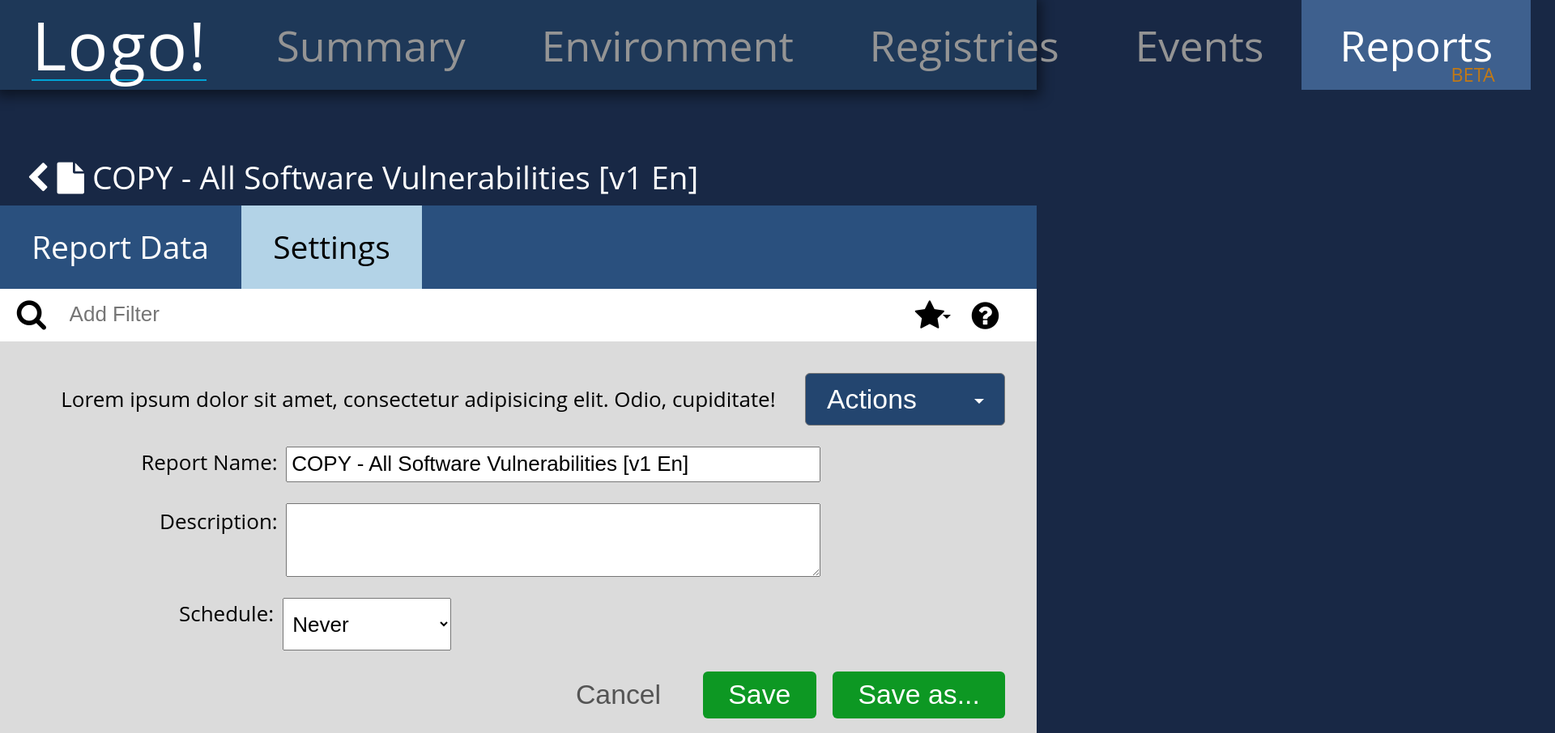
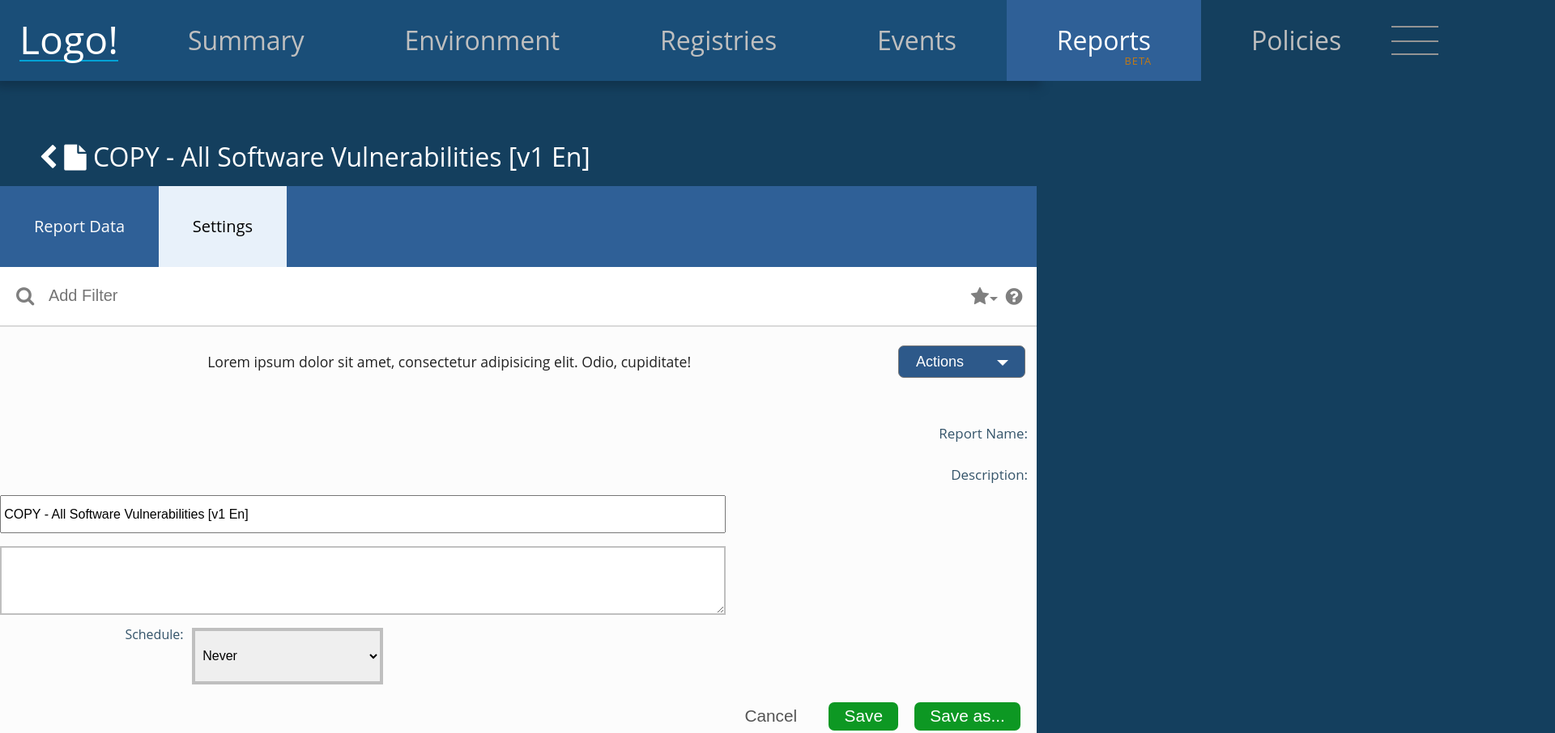
Before and after one commit to Arkad-Man/FirstProject, a plain HTML site: page For_Ronn/index.html in a window 1280 px wide. Shown: the top 906 px of the page at 81% size, 1920 px wide, since content can reach past the window. Drawn offline with Linux system fonts and the light colour scheme.

Commit message:
Изменены размеры
Установил размеры как в шаблоне.
! В (em) указаны только font-size и line-height !

```diff
--- a/For_Ronn/css/main.css
+++ b/For_Ronn/css/main.css
@@ -6,7 +6,7 @@
 }
 
 html{
-	font-size: 26px;
+	font-size: 16px;
 }
 
 body{
@@ -14,20 +14,20 @@ body{
 	font-size: 1em;
 	line-height: 1.1rem;
 	font-family: "Open Sans", sans-serif;
-	background-color: rgb(24, 40, 69);
+	background-color: rgb(20, 63, 94);
 }
 
 header{
-	background-color: rgba(30, 56, 88, 1);
-	-webkit-box-shadow: 0 3px 15px 5px rgba(0, 0, 0, 0.49);
-	        box-shadow: 0 3px 15px 5px rgba(0, 0, 0, 0.49);
+	background-color: rgb(26, 78, 120);
+	-webkit-box-shadow: 0 3px 10px 5px rgba(13, 40, 61, .5);
+	        box-shadow: 0 3px 10px 5px rgba(13, 40, 61, .5);
 }
 
 header,
 .container,
 .header-wrap,
 .content{
-	width: 100vw;
+	width: 100%;
 	margin: 0 auto;
 }
 
@@ -42,7 +42,7 @@ header,
 	-webkit-box-align: center;
 	    -ms-flex-align: center;
 	        align-items: center;
-					height: 4.25rem;
+					height: 6.25rem;
 }
 
 .logo{
@@ -57,11 +57,10 @@ header,
 }
 
 .logo a{
-	font-size: 3.2em;
+	font-size: 3em;
 	line-height: 1.05em;
 	text-decoration: none;
 	color: #fff;
-	letter-spacing: 1px;
 	border-bottom: solid 2px rgb(0, 163, 214);
 }
 
@@ -101,18 +100,13 @@ header,
 	        align-items: center;
 	height: 100%;
 	text-decoration: none;
-	color: rgb(148, 148, 148);
-	padding: 0 1.8rem;
+	color: rgb(191, 191, 191);
+	padding: 0 3.87rem;
 }
 
-.nav-menu a:hover{
+.nav-menu a:hover, .nav-menu .active{
 	color: #fff;
-	background-color: rgb(62, 96, 142);
-}
-
-.nav-menu .active{
-	background-color: rgb(62, 96, 142);
-	color: #fff;
+	background-color: rgb(47, 96, 151);
 }
 
 .beta{
@@ -121,18 +115,19 @@ header,
 
 .beta span{
 	position: absolute;
-	bottom: -0.4rem;
-	right: 1.7rem;
-	font-size: 0.45em;
+	bottom: 0.4rem;
+	right: 3.8rem;
+	font-size: 0.4em;
+	letter-spacing: 1px;
 	color: rgb(193, 121, 22);
 	text-transform: uppercase;
 }
 
 .hamburger{
-	width: 3.5rem;
-	height: 2.1rem;
+	width: 3.62rem;
+	height: 2.25rem;
 	position: relative;
-	margin-right: 1.3rem;
+	margin-right: 3rem;
 	border-top: 2px solid rgb(148, 148, 148);
 	border-bottom: 2px solid rgb(148, 148, 148);
 }
@@ -140,7 +135,7 @@ header,
 .hamburger::after{
 	content: '';
 	position: absolute;
-	top: 48.5%;
+	top: 50%;
 	left: 0;
 	right: 0;
 	display: block;
@@ -159,15 +154,15 @@ header,
 	    -ms-flex-align: end;
 	        align-items: flex-end;
 	width: 100%;
-	min-height: 5.5rem;
+	height: 8.12rem;
 	color: #fff;
 }
 
 .copy-section a {
 	color: #fff;
 	text-decoration: none;
-	margin: 0 0 0.5rem 1.25rem;
-	font-size: 1.5em;
+	margin: 0 0 1.2rem 3rem;
+	font-size: 2em;
 	line-height: 1.1em;
 }
 
@@ -178,8 +173,9 @@ header,
 /*  TABS  */
 
 .tab-wrap{
+	height: 6.25rem;
 	width: 100%;
-	background-color: rgba(42, 80, 126, 1);
+	background-color: rgb(47, 96, 151);
 }
 
 .tab-wrap > input,
@@ -189,13 +185,25 @@ header,
 }
 
 .tab-wrap > input:checked + label{
-	background-color: rgb(179, 211, 231);
+	background-color: rgb(232, 241, 250);
 	color: #000;
 }
 
 .tab-wrap > input[id="tab-1"]:checked ~ .content .tab-1,
 .tab-wrap > input[id="tab-2"]:checked ~ .content .tab-2{
 	display: block;
+}
+
+.tab-label{
+	height: 100%;
+	cursor: pointer;
+	display: inline-block;
+	padding: 0 2.62rem;
+	background-color: rgb(47, 96, 151);
+	font-size: 1.25em;
+	line-height: 5em;
+	margin: 0 -0.27rem 0 0;
+	color: rgb(252, 252, 252);
 }
 
 .drop-favorite label{
@@ -206,22 +214,12 @@ header,
 .drop-favorite > input[id="tab-favorite"]:checked ~ .content-favorite{
 	background-color: green;
 	position: absolute;
-	right: 4rem;
-	top: 2.1rem;
+	right: 3.5rem;
+	top: 2.9rem;
 	display: block;
 	height: auto;
 	width: auto;
 	z-index: 5;
-}
-
-.tab-label{
-	cursor: pointer;
-	display: inline-block;
-	padding: 1.2rem 1.5rem;
-	background-color: rgba(42, 80, 126, 1);
-	font-size: 1.5em;
-	line-height: 1.05em;
-	margin: 0 -0.21rem 0 0;
 }
 
 .content{
@@ -243,6 +241,12 @@ header,
 /*  TAB-2 CONTENT inside  */
 /* FIRST FORM  -- search-area-field-wrap -- */
 
+.tab-2 .list-wrap{
+	width: 100%;
+	height: 75vh;
+	background-color: rgb(252, 252, 252);
+}
+
 .tab-2 .list-wrap .search-area-field-wrap{
 	display: -webkit-box;
 	display: -ms-flexbox;
@@ -253,26 +257,27 @@ header,
 	-webkit-box-align: center;
 	    -ms-flex-align: center;
 	        align-items: center;
-	height: 2.5rem;
-	padding: 0 0.8rem;
+	height: 4.62rem;
+	background-color: #fff;
+	border-bottom: 2px solid rgb(217, 217, 217);
 }
 
 .btn-search{
 	display: inline-block;
-	margin: 0;
+	margin: 0 0 0 1.25rem;
 	cursor: pointer;
 	border: none;
 	outline: none;
-	background-color: #fff;
+	background-color: inherit;
 }
 
 .form-search span,
 .drop-favorite span,
-.list-wrap .question{
+.search-area-field-wrap .question{
 	font-size: 1.5em;
 	line-height: 1.1em;
 	vertical-align: middle;
-	color: #000;
+	color: rgb(127, 127, 127);
 }
 
 .form-search{
@@ -284,12 +289,13 @@ header,
 	        flex: 2;
 }
 
-.search{
+.form-search .search{
 	width: 100%;
 	padding: 0 0.5rem;
 	margin: 0 0.6rem;
 	border: none;
 	outline: none;
+	font-size: 1.25em;
 }
 
 .drop-favorite label{
@@ -300,27 +306,24 @@ header,
 	content: '';
 	border-style: solid;
 	border-width: 5.5px 5.5px 0 5.5px;
-	border-color: #000 transparent transparent transparent;
+	border-color: rgb(127, 127, 127) transparent transparent transparent;
 	position: absolute;
-	top: 50%;
-	left: 1.3rem;
+	top: 55%;
+	left: 1.45rem;
 }
 
 .question{
-	margin: 0 1rem 0 1.3rem;
+	margin: 0 1.1rem 0 1.3rem;
 }
 
 /*  SECOND FORM  -- setting-form-wrap -- */
 
 .setting-form-wrap{
 	width: 100%;
-	height: auto;
-	background-color: rgb(219, 219, 219);
 }
 
 .setting-form{
-	padding: 1.5rem;
-	height: 75vh;
+	height: 100%;
 }
 
 .setting-form select,
@@ -337,24 +340,29 @@ header,
 	-webkit-box-align: center;
 	    -ms-flex-align: center;
 	        align-items: center;
+	margin: 1.45rem 0 2.75rem 0;
 }
 
 .setting-form .action-area-wrap p{
-	width: 100%;
+	flex-grow: 1;
 	text-align: center;
+	font-size: 1.1em;
+	line-height: 1.05em;
+	color: rgb(33, 33, 33);
 }
 
 .setting-form .action-area-wrap .action-select-wrap select{
 	-webkit-appearance: none;
 	-moz-appearance: none;
-	width: 9.5rem;
+	width: 9.8rem;
 	height: 2.5rem;
-	border-radius: 6px;
-	margin: 0;
-	padding: 0 0 0 1rem;
-	background-color: rgb(35, 69, 111);
+	border-radius: 7px;
+	margin-right: 0.87rem;
+	padding: 0 0 0 1.3rem;
+	background-color: rgb(45, 89, 138);
 	color: #fff;
-	font-size: 1.3em;
+	font-size: 1.125em;
+	outline: none;
 }
 
 .setting-form .action-area-wrap .action-select-wrap {
@@ -364,11 +372,11 @@ header,
 .setting-form .action-area-wrap .action-select-wrap::after{
 	content: '';
 	border-style: solid;
-	border-width: 6px 6px 0 6px;
+	border-width: 7px 7px 0 7px;
 	border-color: #fff transparent transparent transparent;
 	position: absolute;
-	top: 50%;
-	right: 1rem;
+	top: 45%;
+	right: 2.2rem;
 }
 
 .setting-form .action-area-wrap .action-select-wrap select option{
@@ -376,11 +384,11 @@ header,
 	color: #000;
 }
 
-.form-wrap{
+.setting-form .form-fields-wrap{
 	display: -webkit-box;
 	display: -ms-flexbox;
 	display: flex;
-	margin: 1rem 5rem 0 5rem;
+	margin: 0 7.5rem;
 }
 
 .form-label-wrap{
@@ -394,12 +402,17 @@ header,
 	-webkit-box-align: end;
 	    -ms-flex-align: end;
 	        align-items: flex-end;
+	margin-right: 0.68rem;
 }
 
 .form-label-wrap > label{
-	margin-right: 0.2rem;
-	margin-bottom: 1.3rem;
-	padding: 0.2rem;
+	margin: 1rem 0;
+	font-size: 1.06em;
+	line-height: 1.1em;
+}
+
+.setting-form label{
+	color: rgb(52, 84,106);
 }
 
 .form-item-wrap{
@@ -413,6 +426,10 @@ header,
 	width: 70%;
 }
 
+.form-item-wrap > input{
+	height: 2.9rem;
+}
+
 .form-item-wrap > input,
 .form-item-wrap textarea{
 	margin-bottom: 1rem;
@@ -422,27 +439,26 @@ header,
 .form-item-wrap textarea{
 	max-width: 100%;
 	min-width: 100%;
-	min-height: 3.5rem;
+	min-height: 5.3rem;
+	border: solid 2px rgb(191, 191, 191);
 }
 
 .form-select-wrap{
 	display: -webkit-box;
 	display: -ms-flexbox;
 	display: flex;
-	width: 70%;
-	margin: 0 5rem 1rem;
-	padding-left: 1.8rem;
+	margin: 0 9.65rem;
 }
 
 .form-select-wrap > label{
-	padding: 0.2rem;
-	margin-right: 0.2rem;
+	margin-right: 0.68rem;
 }
 
 .form-select-wrap select{
-	width: 8rem;
-	height: 2.5rem;
+	width: 14.75rem;
+	height: 4.375rem;
 	padding: 0.1rem 0.3rem;
+	border: solid 4px rgb(191, 191, 191);
 }
 
 .form-button-wrap{
@@ -452,12 +468,13 @@ header,
 	-webkit-box-pack: end;
 	    -ms-flex-pack: end;
 	        justify-content: flex-end;
+	margin-top: 1.375rem;
 }
 
 .form-button-wrap input{
 	padding: 0.4rem 1.2rem;
-	margin-left: 0.8rem;
-	border-radius: 6px;
+	margin-right: 1.25rem;
+	border-radius: 7px;
 	background-color: rgb(13, 152, 35);
 	border: none;
 	outline: none;
```
